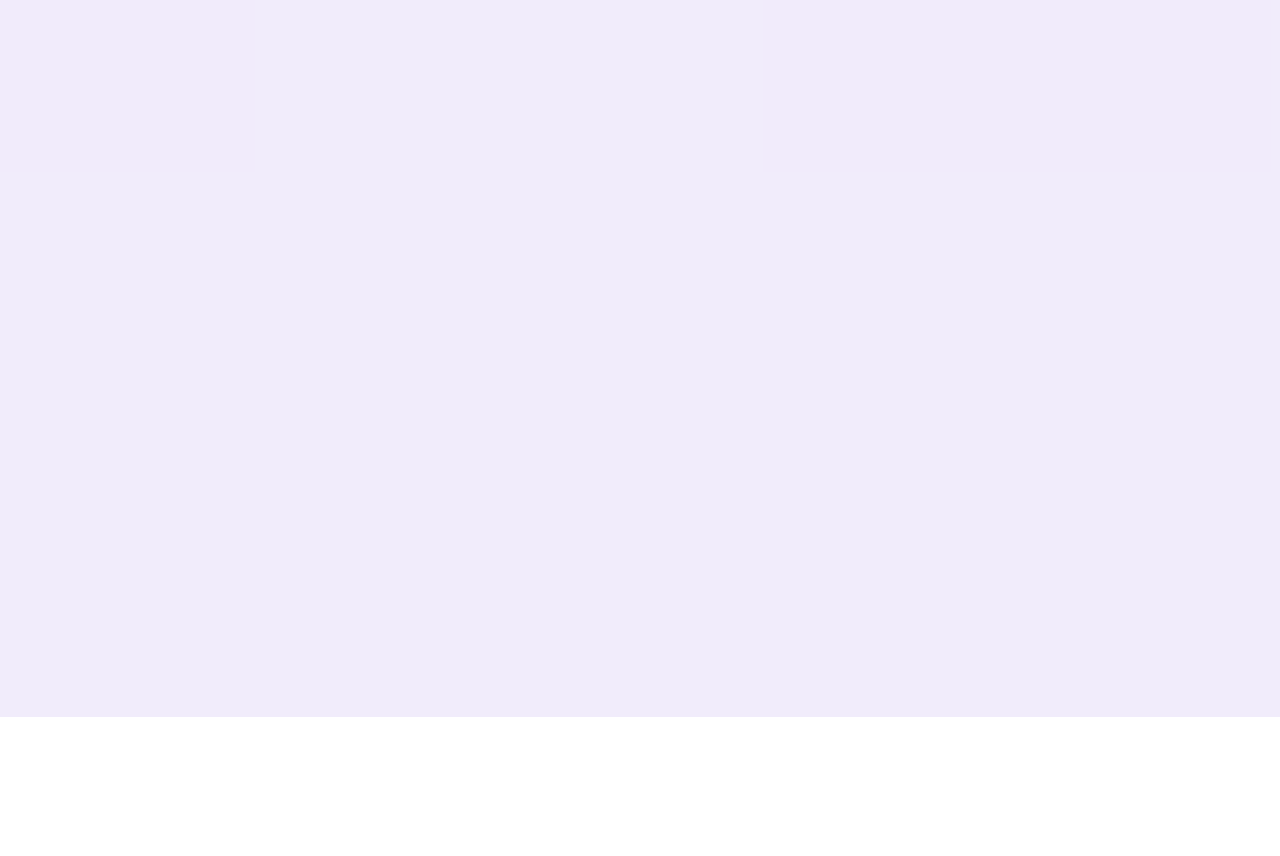
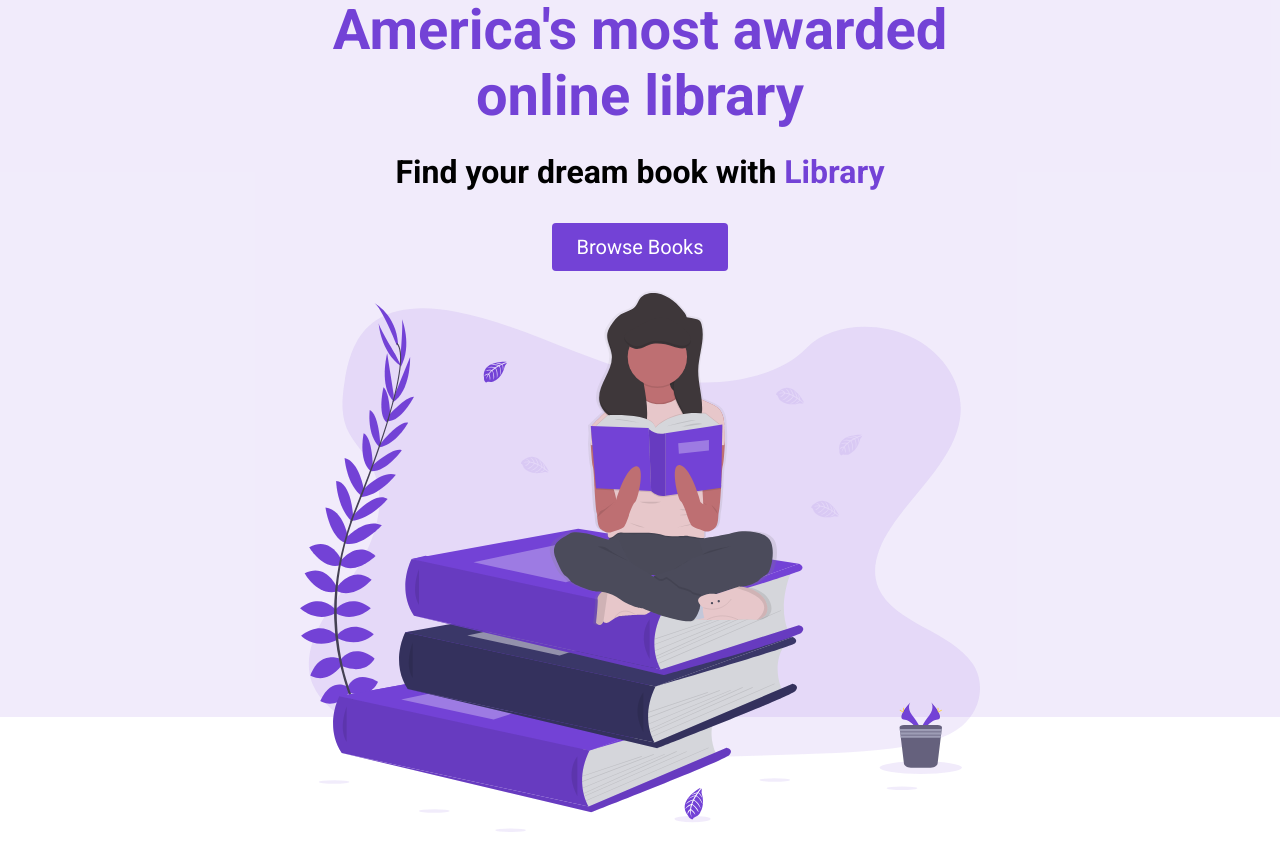
Before and after one commit to KingOCode/Project1, a plain HTML site: page index.html in a window 1280 px wide. Shown: the part 83-939 px from the top of the page. Before the commit the page ends 800 px from the top, so only its background shows below. Drawn offline with Linux system fonts and the light colour scheme.

Commit message:
Landing page/ Header done (mostly)

```diff
--- a/index.html
+++ b/index.html
@@ -18,9 +18,22 @@
             <li><a href="#" class="nav__link">Contact</a></li>
             <li><a href="#" class="nav__link nav__link--primary">Books</a></li>
           </ul>
+        </div comment="nav__container end">
+      </nav>
+      <!-- NAVIGATIN BAR END -->
+      <!-- HEADER START  -->
+      <header>
+        <div class="header__container">
+            <div class="header__description">
+                <h1>America's most awarded online library</h1>
+                <h2>Find your dream book with <span class="purple">Library</span></h2>
+                <button class="btn">Browse Books</button>
+            </div>
+            <figure class="header__img--wrapper">
+                <img src="./assets/Undraw_Books.svg" alt="">
+            </figure>
         </div>
-      </nav>
-      <header></header>
+      </header>
     </section>
   </body>
 </html>
--- a/styles.css
+++ b/styles.css
@@ -6,10 +6,16 @@
   font-family: 'Roboto', sans-serif;
 }
 
+/* NAVIGATIOB BAR  */
+
 nav {
     height: 80px;
     padding-top: 24px;
     display: flex;
+}
+
+img {
+    width: 100%;
 }
 
 .nav__container {
@@ -19,6 +25,10 @@ nav {
     display: flex;
     justify-content: space-between;
     margin: 0 auto;
+}
+
+.purple {
+    color: #7342d6;
 }
 
 .logo {
@@ -59,6 +69,60 @@ li {
     background-color: rgba(115, 66, 214, 0.1);
 }
 
+/* HEADER  */
+
 header {
     height: calc(100vh - 80px);
 }
+
+.header__container {
+    width: 100%;
+    max-width: 720px;
+    margin: 0 auto;
+    height: 100%;
+    display: flex;
+    flex-direction: column;
+    justify-content: space-around;
+}
+/* How to Center Something  */
+
+.header__description {
+    display: flex;
+    flex-direction: column;
+    align-items: center;
+}
+
+h1 {
+    font-size: 56px;
+    color: #7342d6;
+    margin-bottom: 24px;
+    text-align: center;
+}
+
+h2 {
+    text-align: center;
+    font-size: 32px;
+    margin-bottom: 32px;
+    text-align: center;
+}
+
+button {
+    cursor: pointer;
+}
+
+button:active {
+    transform: translateY(1px);
+}
+
+.btn {
+    background-color: #7342d6;
+    color: white;
+    padding: 12px 24px;
+    font-size: 20px;
+    border-radius: 4px;
+    border: none;
+}
+
+.header__img--wrapper {
+    padding: 20px;
+}
```
